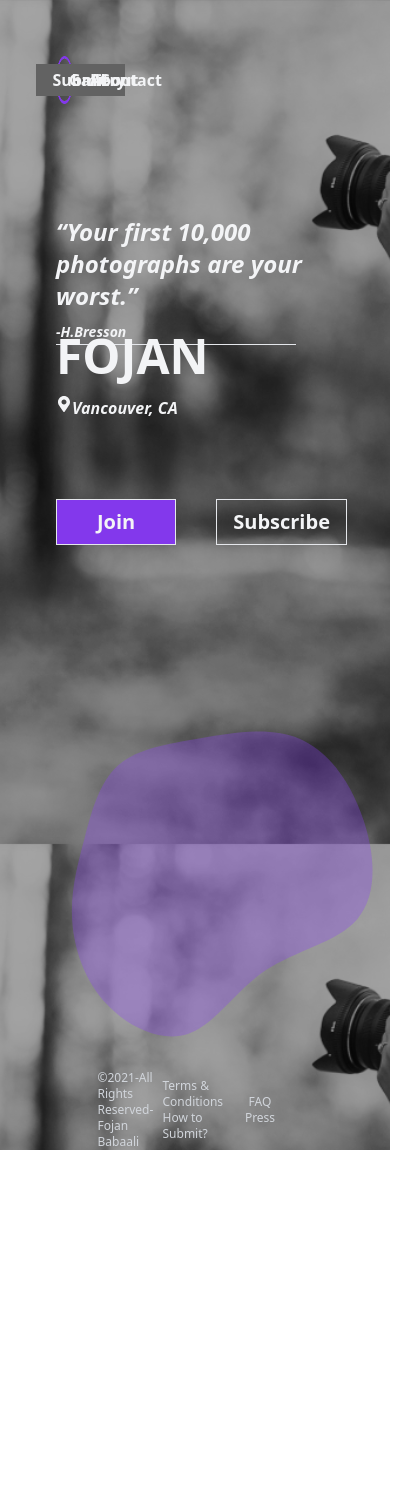
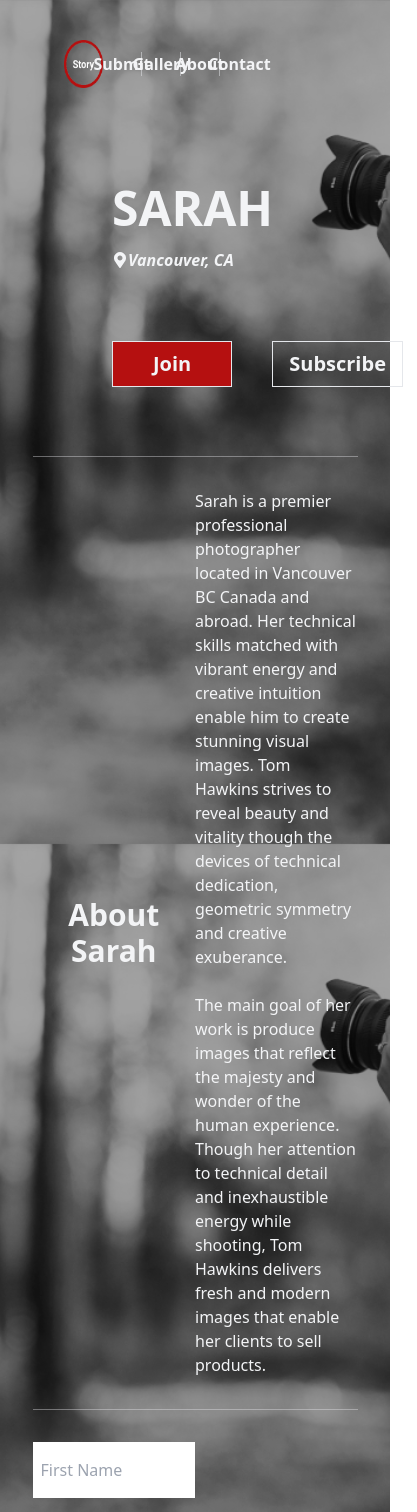
Before and after one commit to fojanb/Fojan-Portfolio, a React (Create React App) app: page / in a window 390 px wide. Shown: the top 1512 px of the page, 417 px wide, since content can reach past the window. Before the commit the page ends 1150 px from the top, so only its background shows below. Built offline with nearby package versions, Linux system fonts and the light colour scheme.

Commit message:
Responsive

```diff
--- /dev/null
+++ b/src/components/About/About.js
@@ -0,0 +1,28 @@
+import React from "react";
+
+const About = () => {
+  return (
+    <div>
+      <hr className="w-5/6 m-auto opacity-40" />
+      <div className="grid grid-rows-1 grid-cols-2 text-gray-100 w-5/6 m-auto py-8">
+        <p className="flex justify-center items-center text-center text-gray-100 font-bold text-3xl">
+          About Sarah
+        </p>
+
+        <p className="flex justify-center items-center text-left">
+          Sarah is a premier professional photographer located in Vancouver BC
+          Canada and abroad. Her technical skills matched with vibrant energy
+          and creative intuition enable him to create stunning visual images.
+          Tom Hawkins strives to reveal beauty and vitality though the devices
+          of technical dedication, geometric symmetry and creative exuberance.<br/><br/>
+          The main goal of her work is produce images that reflect the majesty
+          and wonder of the human experience. Though her attention to technical
+          detail and inexhaustible energy while shooting, Tom Hawkins delivers
+          fresh and modern images that enable her clients to sell products.
+        </p>
+      </div>
+    </div>
+  );
+};
+
+export default About;
--- a/src/components/Blob/Blob.js
+++ b/src/components/Blob/Blob.js
@@ -5,8 +5,8 @@ const Blob = () => {
     <div>
       <svg viewBox="0 0 200 200" xmlns="http://www.w3.org/2000/svg">
         <path
-          fill="#8A3FFC"
-          opacity="0.3"
+          fill="#B51010"
+          opacity="0.2"
           d="M53.9,-69.8C69.2,-63.1,80.4,-46.5,86.5,-28C92.6,-9.6,93.5,10.5,83.3,22.5C73.2,34.5,51.9,38.4,36.2,48.9C20.4,59.5,10.2,76.7,-3.4,81.4C-17,86.1,-34.1,78.2,-45.3,66.2C-56.6,54.2,-62,38.1,-63,23.3C-63.9,8.5,-60.4,-5,-56.6,-19C-52.9,-33,-49,-47.6,-39.5,-56.1C-30.1,-64.6,-15,-67.1,2.1,-70C19.3,-73,38.7,-76.4,53.9,-69.8Z"
           transform="translate(100 100)"
         />
--- /dev/null
+++ b/src/components/Contact/Contact.js
@@ -0,0 +1,22 @@
+import React from "react";
+
+const Contact = () => {
+  return (
+    <div>
+      <hr className="w-5/6 m-auto opacity-40"/>
+      <div className="grid grid-rows-1 grid-cols-2 text-gray-100 w-5/6 m-auto py-8">
+        <form action="" method="POST" className="grid grid-rows-6 grid-cols-1 gap-4 m-auto">
+          <input type="text" className="flex pl-2" placeholder="First Name" name="fname" />
+          <input type="text" className="flex pl-2" placeholder="Last Name" name="lname" />
+          <input type="email" className="flex pl-2" placeholder="Email" name="email"/>
+          <input type="password" className="flex pl-2" placeholder="Password" name="password"/>
+          <textarea className="flex w-96 pl-4 pt-2" placeholder="Message" />
+          <button type="submit" className="flex bg-ruby text-gray-100 text-center items-center justify-center font-bold border text-md w-20 h-10 m-auto">Send</button>
+        </form>
+        <p className="flex text-left items-center justify-center text-gray-100 font-bold text-3xl">Book Your Appointment</p>
+      </div>
+    </div>
+  );
+};
+
+export default Contact;
--- a/src/components/Footer/Footer.js
+++ b/src/components/Footer/Footer.js
@@ -1,22 +1,14 @@
 import React from "react";
 const Footer = () => {
   return (
-    <div className="grid grid-rows-1 grid-cols-3 w-1/2 justify-center items-center m-auto text-gray-300 text-xs">
-      <div>
-        <div className="flex justify-center items-center">
-          &copy;2021-All Rights Reserved-Fojan Babaali
-        </div>
+    <div className="grid grid-rows-1 grid-cols-5 w-3/4 justify-center items-center m-auto text-gray-300 text-xs pb-16">
+      <div className="flex justify-center items-center">
+        &copy;2021-All Rights Reserved-Fojan Babaali
       </div>
-      <div>
-        <div className="flex justify-center items-center">
-          Terms & Conditions
-        </div>
-        <div className="flex justify-center items-center">How to Submit?</div>
-      </div>
-      <div>
-        <div className="flex justify-center items-center">FAQ</div>
-        <div className="flex justify-center items-center">Press</div>
-      </div>
+      <div className="flex justify-center items-center">Terms & Conditions</div>
+      <div className="flex justify-center items-center">How to Submit?</div>
+      <div className="flex justify-center items-center">FAQ</div>
+      <div className="flex justify-center items-center">Press</div>
     </div>
   );
 };
--- a/src/components/Header/Header.js
+++ b/src/components/Header/Header.js
@@ -2,19 +2,17 @@ import React from "react";
 import circle from "../../assets/circle.png";
 const Header = () => {
   return (
-    <div className="grid grid-rows-1 grid-cols-5 justify-center items-center w-1/2 p-14 text-gray-100">
+    <div className="grid grid-rows-1 grid-cols-5 justify-center items-center w-1/2 text-gray-100 ml-16 pt-10 m-auto">
       <div className="flex justify-center items-center">
-        <img src={circle} alt="Story" className="w-12 h-12" />
+        <img src={circle} alt="Story" className="w-12 h-12"/>
       </div>
-      <div className="flex justify-center items-center ">
-        <button className="font-bold text-base bg-primary px-4 py-1">
-          Submit
-        </button>
+      <div className="flex justify-center items-center font-bold text-base border-r border-opacity-50">
+        Submit
       </div>
-      <div className="flex justify-center items-center font-bold text-base">
+      <div className="flex justify-center items-center font-bold text-base border-r border-opacity-50">
         Gallery
       </div>
-      <div className="flex justify-center items-center font-bold text-base">
+      <div className="flex justify-center items-center font-bold text-base border-r border-opacity-50">
         About
       </div>
       <div className="flex justify-center items-center font-bold text-base">
--- a/src/components/Main/Main.js
+++ b/src/components/Main/Main.js
@@ -2,21 +2,16 @@ import React from "react";
 import { FaMapMarkerAlt } from "react-icons/fa";
 const Main = () => {
   return (
-    <div className="grid grid-rows-2 grid-cols-1 justify-center items-center p-14">
-      <div className="felx text-5xl text-gray-100 font-bold">
-        <div className="flex-cols h-24 italic text-2xl ">
-          <p>“Your first 10,000 photographs are your worst.”</p>
-          <span className="text-sm">-H.Bresson</span>
-          <hr className="w-60"/>
-        </div>
-        <h1 className="mt-5">FOJAN</h1>
+    <div className="grid grid-rows-2 grid-cols-1 justify-center items-center m-auto px-28">
+      <div className="felx text-5xl text-gray-100 font-bold pt-24">
+        <h1>SARAH</h1>
         <div className="flex text-base text-gray-100">
-          <FaMapMarkerAlt className="mt-4" />
+          <FaMapMarkerAlt className="mt-5" />
           <span className="italic mt-4">Vancouver, CA</span>
         </div>
       </div>
       <div className="flex items-start text-gray-100">
-        <button className="bg-secondary font-bold border text-xl px-10 py-2">
+        <button className="bg-ruby font-bold border text-xl px-10 py-2">
           Join
         </button>
         <button className="font-bold text-xl border px-4 py-2 ml-10">
--- a/src/containers/App.js
+++ b/src/containers/App.js
@@ -2,11 +2,15 @@ import Header from "../components/Header/Header";
 import Main from "../components/Main/Main";
 import Footer from "../components/Footer/Footer";
 import Blob from "../components/Blob/Blob";
+import Contact from "../components/Contact/Contact";
+import About from "../components/About/About";
 function App() {
   return (
     <div>
       <Header />
       <Main />
+      <About/>
+      <Contact/>
       <Blob/>
       <Footer />
     </div>
--- a/tailwind.config.js
+++ b/tailwind.config.js
@@ -14,11 +14,13 @@ module.exports = {
       },
       backgroundColor: (theme) => ({
         primary: "#626262",
-        secondary:"#8338ec"
+        secondary:"#8338ec",
+        light : "#8A3FFC",
+        ruby:"#B51010",
       }),
       textColor:{
         main:"#292929",
-        violet: "#8338ec"
+        violet: "#8338ec",
       },
       screens: {
         'mini': {'max': '560px'},
```
Also changed, not shown: src/assets/circle.png.
